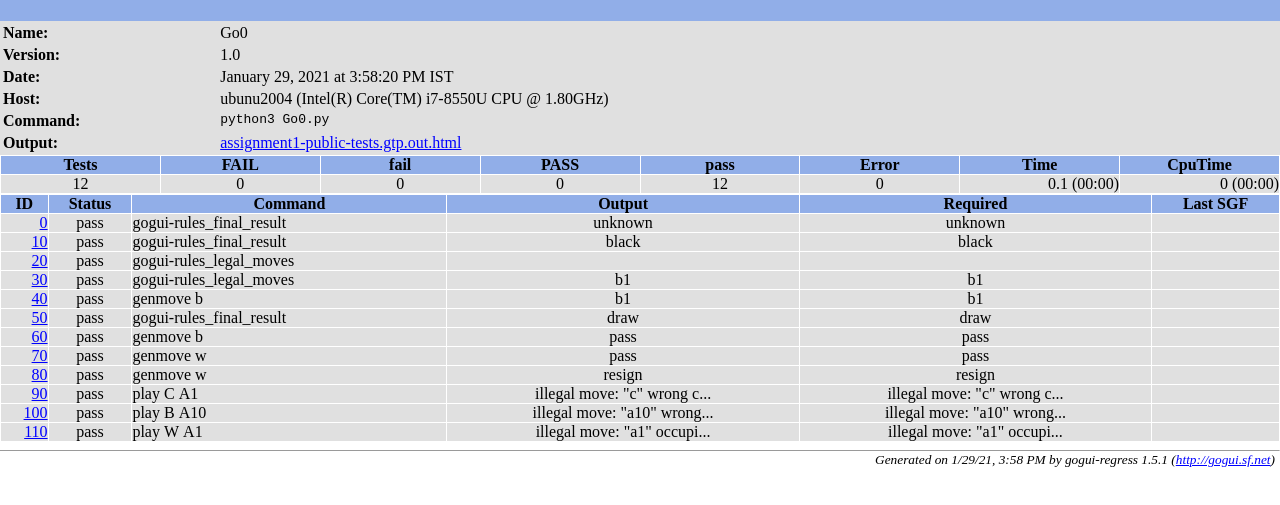
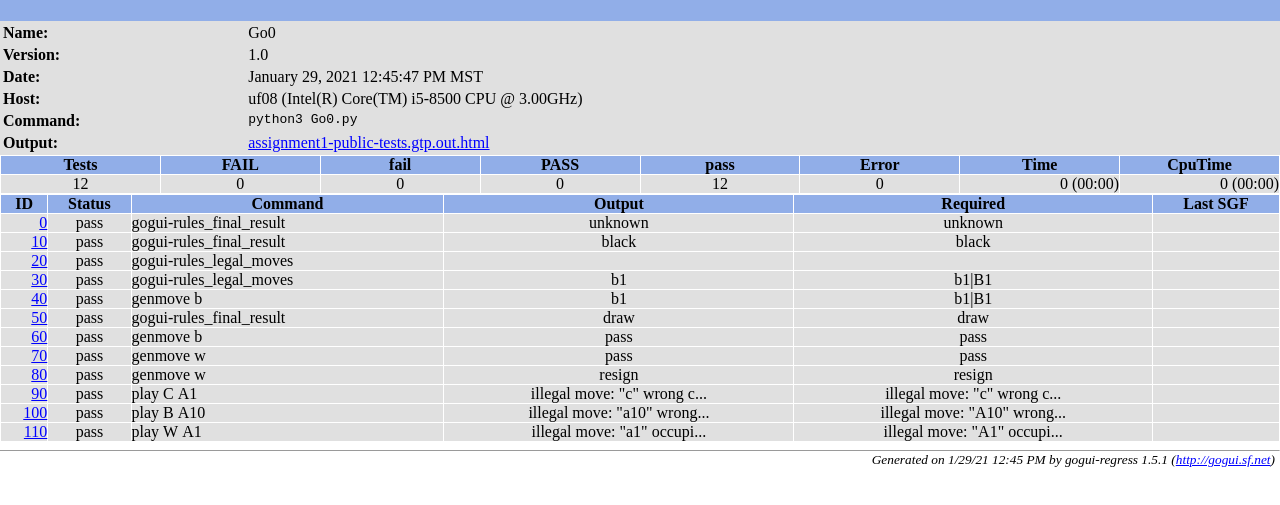
Before and after one commit to vhnguyen0707/CMPUT455A1, a plain HTML site: page assignment1-public-tests.gtp.html in a window 1280 px wide. Shown: the part 43-548 px from the top of the page. Drawn offline with Linux system fonts and the light colour scheme.

Commit message:
update new version of public test and do the test again: all pass

```diff
--- a/assignment1-public-tests.gtp.html
+++ b/assignment1-public-tests.gtp.html
@@ -18,8 +18,8 @@ body { margin:0; }
 <table width="100%" bgcolor="#e0e0e0">
 <tr><th align="left">Name:</th><td>Go0</td></tr>
 <tr><th align="left">Version:</th><td>1.0</td></tr>
-<tr><th align="left">Date:</th><td>January 29, 2021 at 3:58:20 PM IST</td></tr>
-<tr><th align="left">Host:</th><td>ubunu2004 (Intel(R) Core(TM) i7-8550U CPU @ 1.80GHz)</td></tr>
+<tr><th align="left">Date:</th><td>January 29, 2021 12:45:47 PM MST</td></tr>
+<tr><th align="left">Host:</th><td>uf08 (Intel(R) Core(TM) i5-8500 CPU @ 3.00GHz)</td></tr>
 <tr><th align="left" valign="top">Command:</th>
 <td valign="top"><tt>python3 Go0.py</tt></td></tr>
 <tr><th align="left">Output:</th><td><a href="assignment1-public-tests.gtp.out.html">assignment1-public-tests.gtp.out.html</a></td></tr>
@@ -56,7 +56,7 @@ body { margin:0; }
 <td>12</td>
 <td>
 0</td>
-<td align="right">0.1&nbsp;(00:00)</td>
+<td align="right">0&nbsp;(00:00)</td>
 <td align="right">0&nbsp;(00:00)</td>
 </tr>
 </table>
@@ -100,7 +100,7 @@ body { margin:0; }
 <td align="center" bgcolor="#e0e0e0">pass</td>
 <td>gogui-rules_legal_moves</td>
 <td align="center">b1</td>
-<td align="center">b1</td>
+<td align="center">b1|B1</td>
 <td></td>
 </tr>
 <tr bgcolor="#e0e0e0">
@@ -108,7 +108,7 @@ body { margin:0; }
 <td align="center" bgcolor="#e0e0e0">pass</td>
 <td>genmove&nbsp;b</td>
 <td align="center">b1</td>
-<td align="center">b1</td>
+<td align="center">b1|B1</td>
 <td></td>
 </tr>
 <tr bgcolor="#e0e0e0">
@@ -156,7 +156,7 @@ body { margin:0; }
 <td align="center" bgcolor="#e0e0e0">pass</td>
 <td>play&nbsp;B&nbsp;A10</td>
 <td align="center">illegal move: "a10" wrong...</td>
-<td align="center">illegal move: "a10" wrong...</td>
+<td align="center">illegal move: "A10" wrong...</td>
 <td></td>
 </tr>
 <tr bgcolor="#e0e0e0">
@@ -164,11 +164,11 @@ body { margin:0; }
 <td align="center" bgcolor="#e0e0e0">pass</td>
 <td>play&nbsp;W&nbsp;A1</td>
 <td align="center">illegal move: "a1" occupi...</td>
-<td align="center">illegal move: "a1" occupi...</td>
+<td align="center">illegal move: "A1" occupi...</td>
 <td></td>
 </tr>
 </table>
 <hr style="margin-bottom:0" size="1">
-<p style="margin-top:1; margin-right:5" align="right"><i><small>Generated on 1/29/21, 3:58 PM by gogui-regress 1.5.1 (<a href="http://gogui.sf.net">http://gogui.sf.net</a>)</small></i></p>
+<p style="margin-top:1; margin-right:5" align="right"><i><small>Generated on 1/29/21 12:45 PM by gogui-regress 1.5.1 (<a href="http://gogui.sf.net">http://gogui.sf.net</a>)</small></i></p>
 </body>
 </html>
```
Also changed, not shown: assignment1-public-tests.gtp.out.html (+8 -8 lines), index.html (+5 -5 lines), 2 other files.
